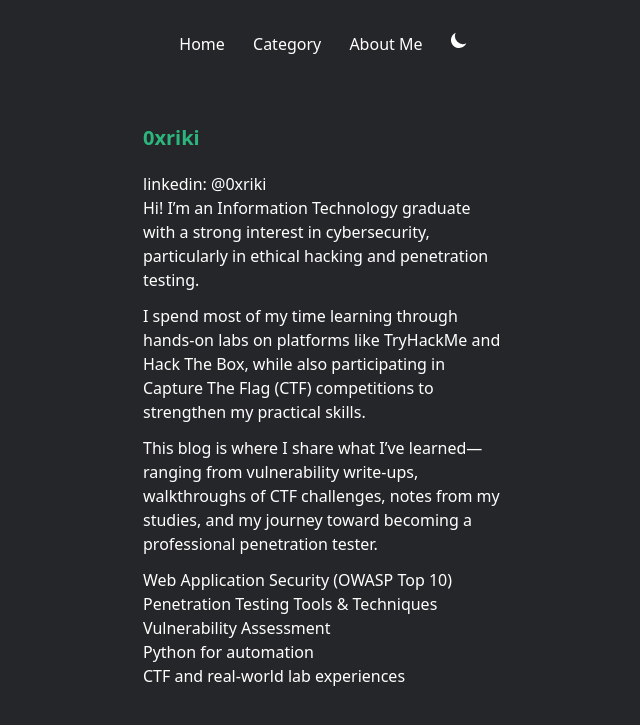
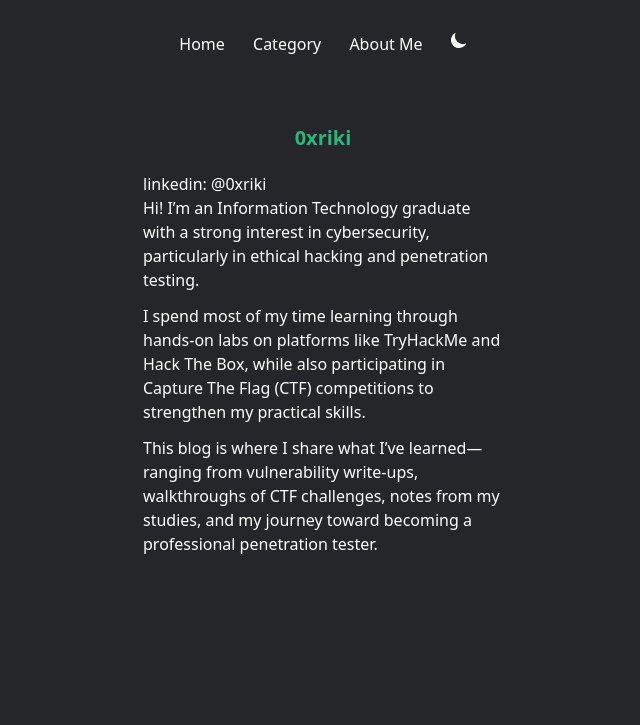
Before and after one commit to 0xrikii/0xrikii.github.io, a Jekyll site: the page built from about.markdown, in a window 1280 px wide. Shown: the top 725 px of the page, without its empty margins (317-957 px from the left). Built offline with Jekyll 4.4.1, drawn with Linux system fonts in a browser that asks for light colours; some web fonts are replaced.

Commit message:
Update about.markdown

```diff
--- a/about.markdown
+++ b/about.markdown
@@ -5,16 +5,9 @@ permalink: /about/
 ---
 
 <div class="w-1/2 mx-auto">
-    <h4 class="font-semibold text-my-blue dark:text-my-green">0xriki</h4>
+    <h4 class="font-semibold text-my-blue text-center dark:text-my-green">0xriki</h4>
     <p>linkedin: @0xriki</p>
     <p class="mb-3">Hi! I’m an Information Technology graduate with a strong interest in cybersecurity, particularly in ethical hacking and penetration testing.</p>
     <p class="mb-3">I spend most of my time learning through hands-on labs on platforms like TryHackMe and Hack The Box, while also participating in Capture The Flag (CTF) competitions to strengthen my practical skills.</p>
     <p class="mb-3">This blog is where I share what I’ve learned—ranging from vulnerability write-ups, walkthroughs of CTF challenges, notes from my studies, and my journey toward becoming a professional penetration tester.</p>
-    <ul class="mb-3">
-        <li>Web Application Security (OWASP Top 10)</li>
-        <li>Penetration Testing Tools & Techniques</li>
-        <li>Vulnerability Assessment</li>
-        <li>Python for automation</li>
-        <li>CTF and real-world lab experiences</li>
-    </ul>
 </div>
```
